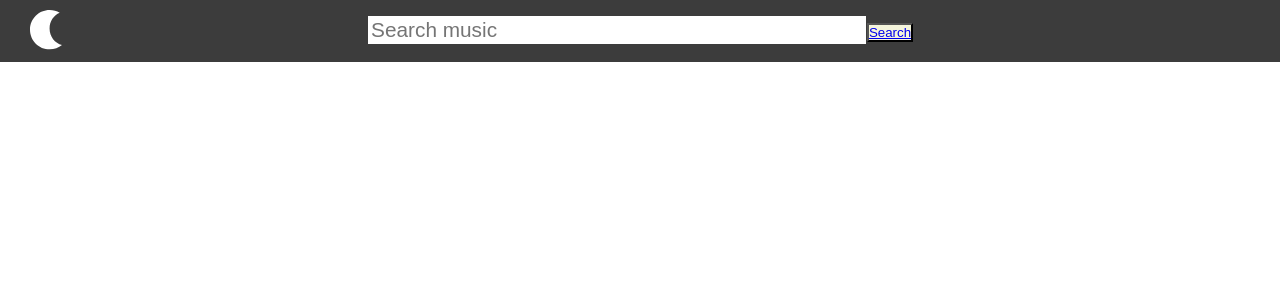
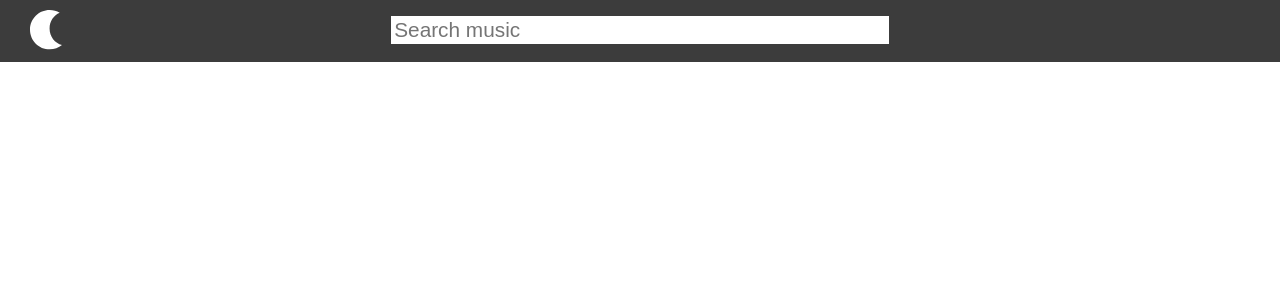
Before and after one commit to serzhan181/SeKo_MusicPlayer, a React (Create React App) app: page / in a window 1280 px wide. Shown: the top 300 px of the page. Built offline with nearby package versions, Linux system fonts and the light colour scheme.

Commit message:
removed search button

```diff
--- a/src/components/Search/Search.jsx
+++ b/src/components/Search/Search.jsx
@@ -1,20 +1,23 @@
 import React from 'react'
-import { Link } from 'react-router-dom'
 import { withTheme } from 'styled-components'
 import { Input } from './Search.style'
 
 const Search = ({ searchQuery, setSearch }) => {
   return (
     <div>
+      <form
+        onSubmit={(e) => {
+          e.preventDefault()
+          window.location.replace(`/search?q=${searchQuery}`)
+        }}
+      >
         <Input
           value={searchQuery}
           onChange={(e) => setSearch(e.target.value)}
           type='text'
           placeholder='Search music'
         />
-      <button style={{ backgroundColor: 'beige' }}>
-        <Link to={`/search?q=${searchQuery}`}>Search</Link>
-      </button>
+      </form>
     </div>
   )
 }
--- a/src/components/Search/Search.style.js
+++ b/src/components/Search/Search.style.js
@@ -7,7 +7,6 @@ export const Input = styled.input`
   font-size: 1.3rem;
   padding: 0.2rem;
   color: ${(props) => props.theme.secondary};
-  /* background-color: ${(props) => props.theme.primary}; */
 
   border: 1px solid ${(props) => props.theme.secondary};
   outline: none;
```
Lines whose indentation alone changed are shown as unchanged.
